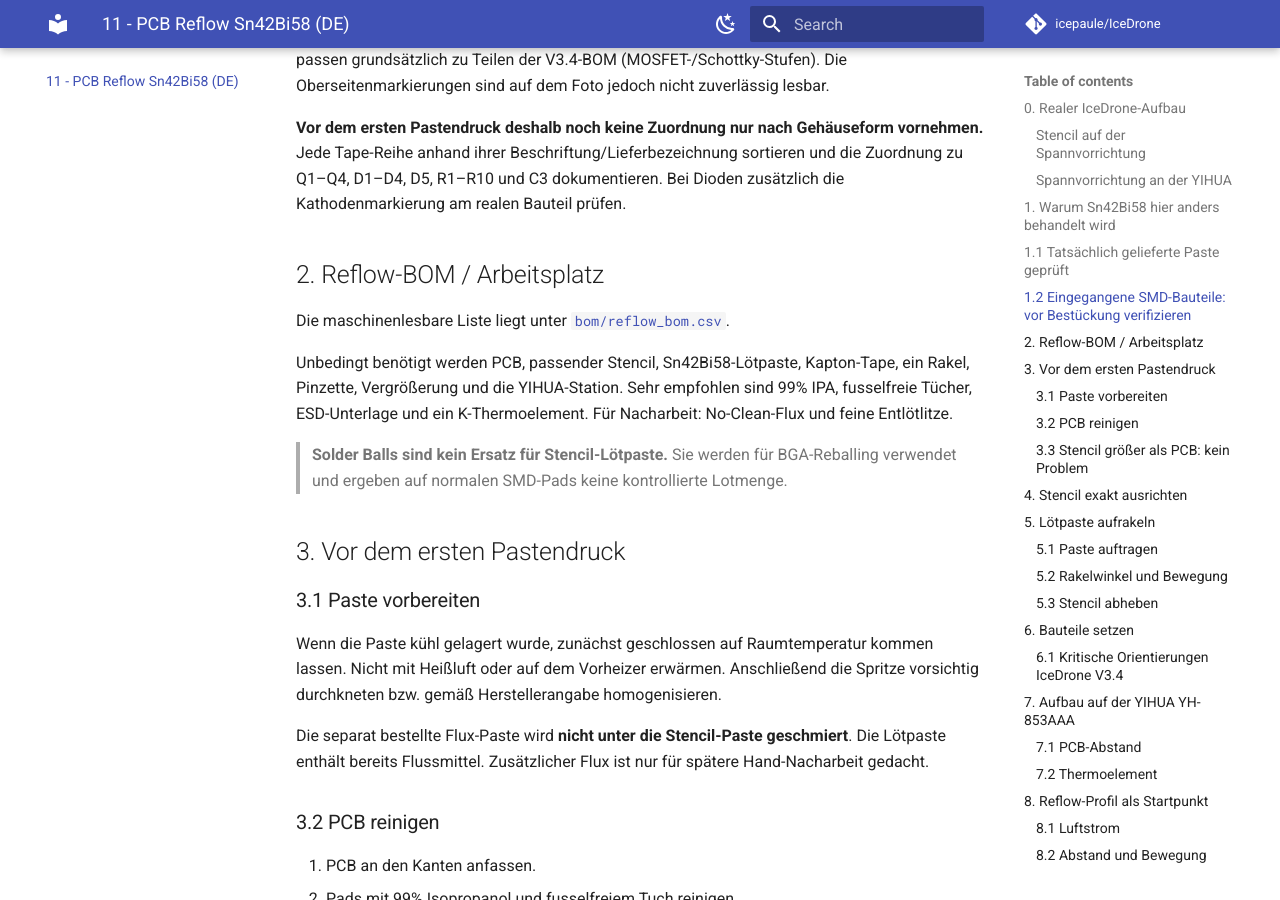
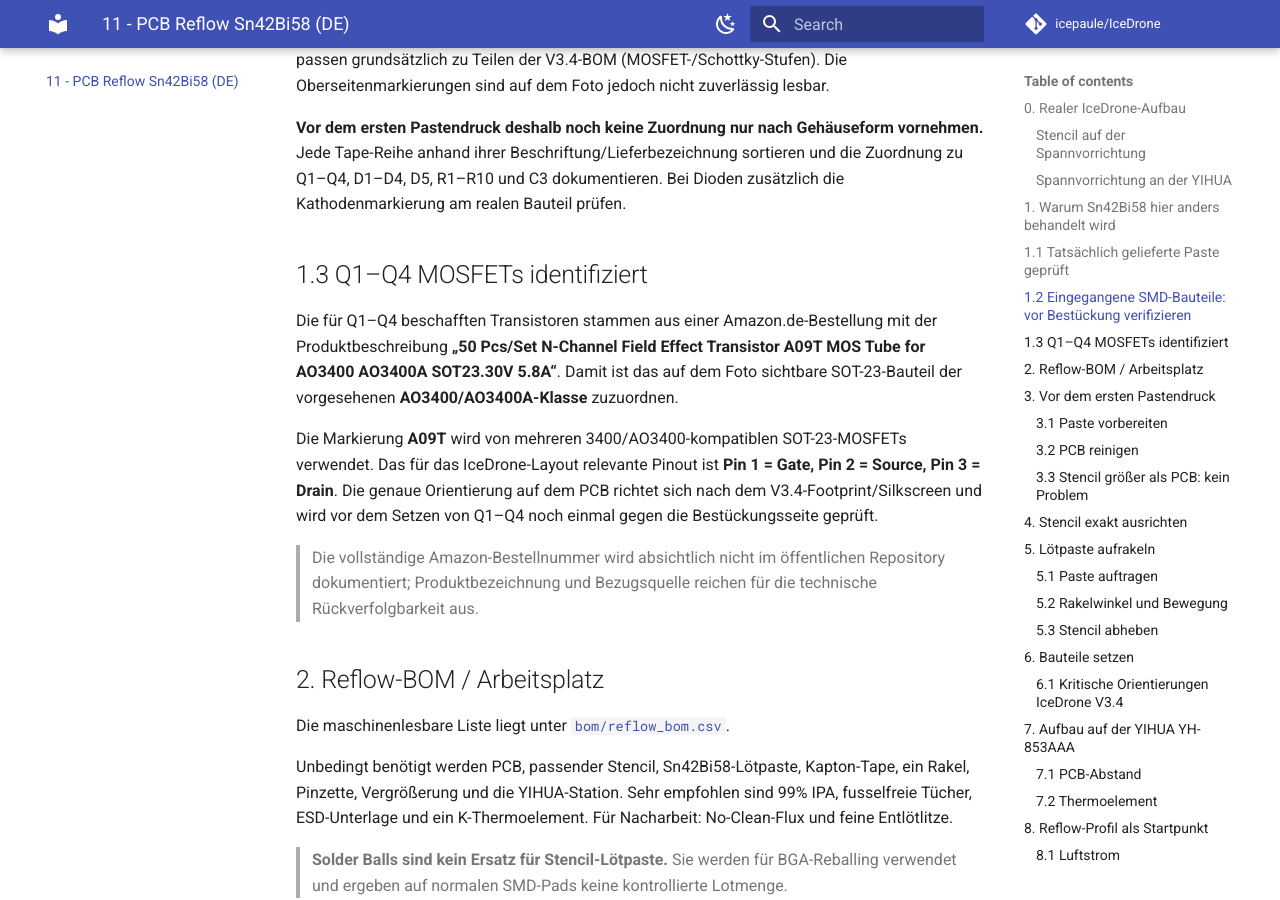
Before and after one commit to icepaule/IceDrone, an MkDocs documentation site: the page built from docs/11_REFLOW_SN42BI58_DE.md, in a window 1280 px wide and 900 px high, scrolled down 3201 px. Built offline with MkDocs 1.6.1 and Material for MkDocs 9.7.7, drawn with Linux system fonts in a browser that asks for light colours; comment, search, counter and statistics services are not loaded.

Commit message:
docs: identify received A09T AO3400A MOSFETs

```diff
--- a/docs/11_REFLOW_SN42BI58_DE.md
+++ b/docs/11_REFLOW_SN42BI58_DE.md
@@ -50,6 +50,14 @@ Für diese Spritze bleibt das Zielprofil deshalb unverändert: PCB zunächst vor
 Auf dem aktuellen Foto sind beispielhaft ein **3-poliges SOT-23-Bauteil** und mehrere größere **2-polige SMD-Leistungsbauteile im SMA/ähnlichen Gehäuse** zu erkennen. Die Gehäuseformen passen grundsätzlich zu Teilen der V3.4-BOM (MOSFET-/Schottky-Stufen). Die Oberseitenmarkierungen sind auf dem Foto jedoch nicht zuverlässig lesbar.
 
 **Vor dem ersten Pastendruck deshalb noch keine Zuordnung nur nach Gehäuseform vornehmen.** Jede Tape-Reihe anhand ihrer Beschriftung/Lieferbezeichnung sortieren und die Zuordnung zu Q1–Q4, D1–D4, D5, R1–R10 und C3 dokumentieren. Bei Dioden zusätzlich die Kathodenmarkierung am realen Bauteil prüfen.
+
+## 1.3 Q1–Q4 MOSFETs identifiziert
+
+Die für Q1–Q4 beschafften Transistoren stammen aus einer Amazon.de-Bestellung mit der Produktbeschreibung **„50 Pcs/Set N-Channel Field Effect Transistor A09T MOS Tube for AO3400 AO3400A SOT23.30V 5.8A“**. Damit ist das auf dem Foto sichtbare SOT-23-Bauteil der vorgesehenen **AO3400/AO3400A-Klasse** zuzuordnen.
+
+Die Markierung **A09T** wird von mehreren 3400/AO3400-kompatiblen SOT-23-MOSFETs verwendet. Das für das IceDrone-Layout relevante Pinout ist **Pin 1 = Gate, Pin 2 = Source, Pin 3 = Drain**. Die genaue Orientierung auf dem PCB richtet sich nach dem V3.4-Footprint/Silkscreen und wird vor dem Setzen von Q1–Q4 noch einmal gegen die Bestückungsseite geprüft.
+
+> Die vollständige Amazon-Bestellnummer wird absichtlich nicht im öffentlichen Repository dokumentiert; Produktbezeichnung und Bezugsquelle reichen für die technische Rückverfolgbarkeit aus.
 
 ## 2. Reflow-BOM / Arbeitsplatz
 
```
